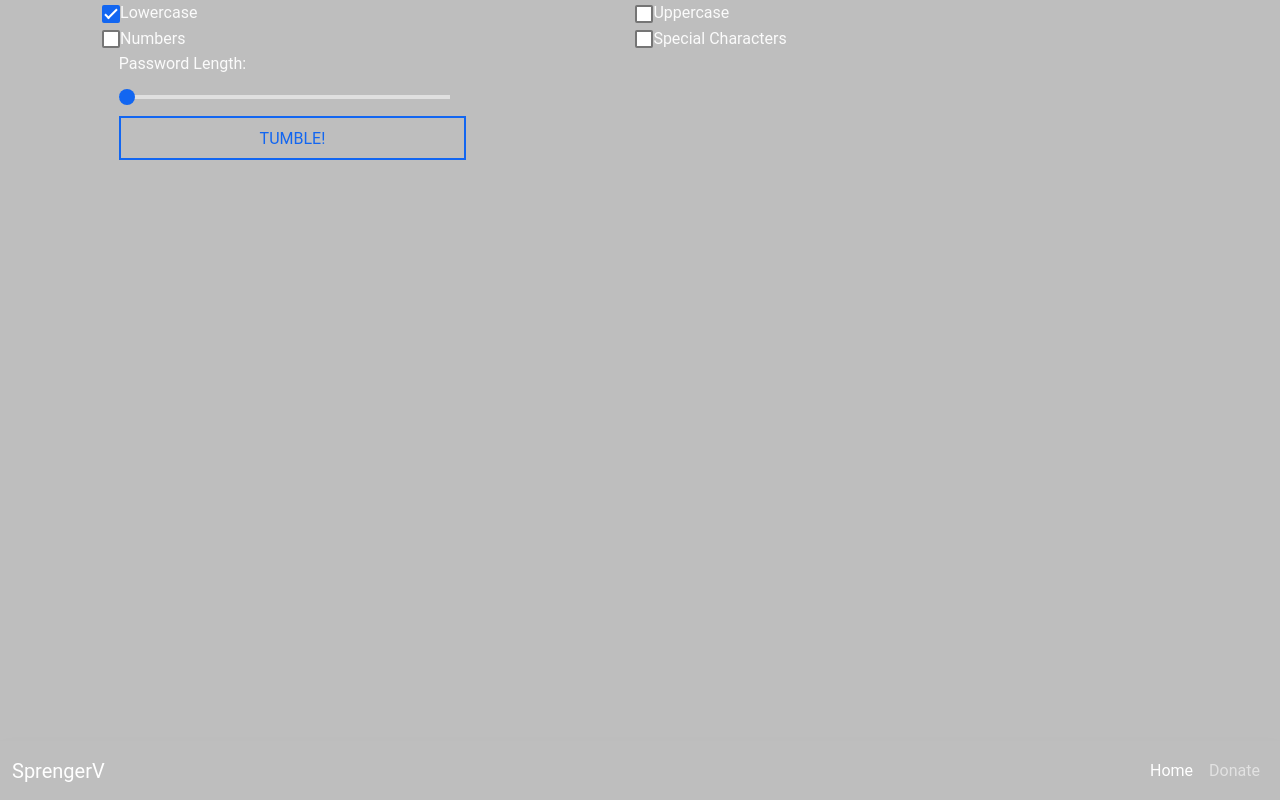
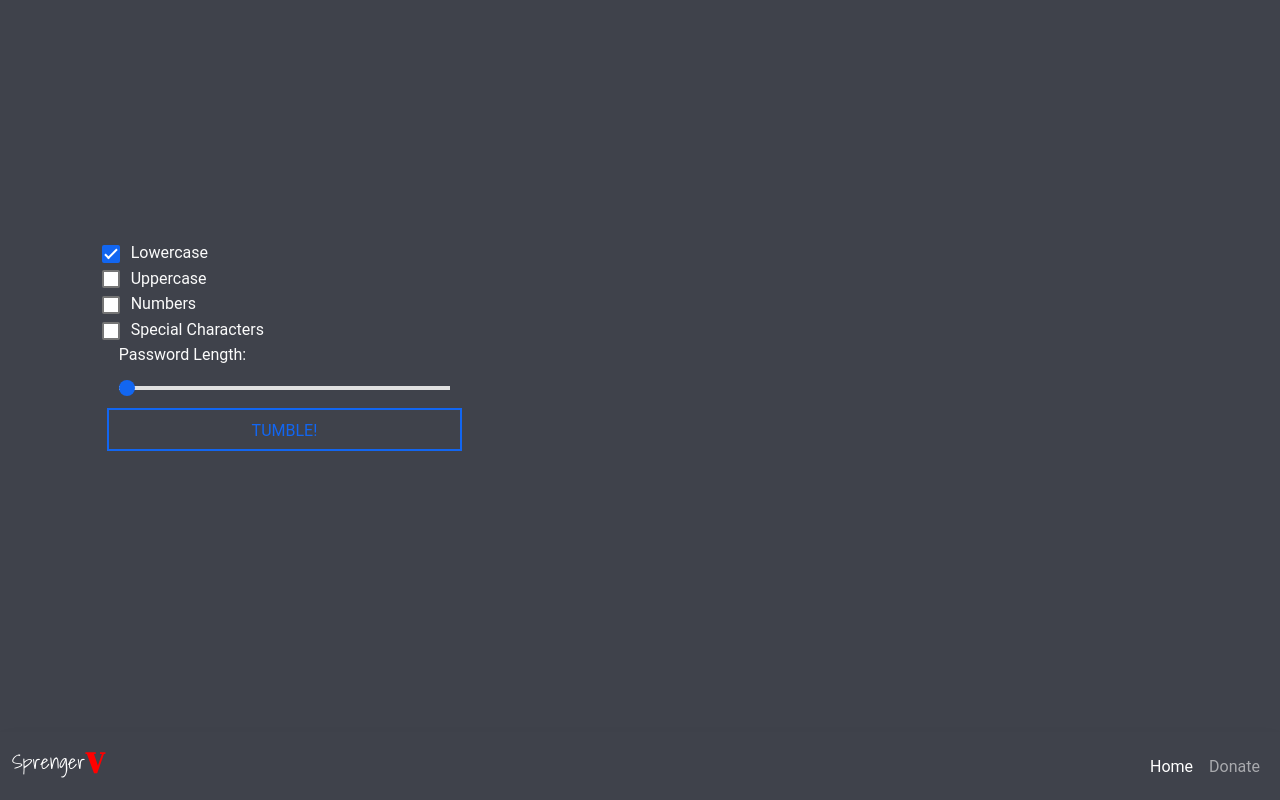
Before and after one commit to SprengerV/password_generator, a website: page index.html in a window 1280 px wide. Drawn offline with Linux system fonts and the light colour scheme.

Commit message:
polished up

```diff
--- a/css/custom.css
+++ b/css/custom.css
@@ -1,5 +1,5 @@
 body{
-    background-color: #bebebe;
+    background-color: #3f424b;
 }
 .carcaplow {
     position: static;
@@ -11,11 +11,26 @@ body{
 #background {
     background-image: url('key.jpg');
     min-height: 100vh;
+    background-origin: inherit;
 }
 #qr {
-
+    margin-top: -50px;
 }
 #support {
+    margin-top: 15vh;
+}
+#s {
+    font-family: 'Shadows Into Light', cursive;
+}
+#v {
+    font-family: 'Abril Fatface', cursive;
+    font-size: 28px;
+    font-weight: bold;
+    color: red;
+}
 
-
+@media only screen and (max-width: 500px) {
+    #background {
+        background-position-x: -60px;
+    }
 }
--- a/index.html
+++ b/index.html
@@ -11,6 +11,9 @@
     <link rel="stylesheet" href="https://use.fontawesome.com/releases/v5.11.2/css/all.css" />
     <!-- MDB -->
     <link rel="stylesheet" href="css/mdb.min.css" />
+    <!-- Google fonts -->
+    <link rel="preconnect" href="https://fonts.gstatic.com">
+    <link href="https://fonts.googleapis.com/css2?family=Abril+Fatface&family=Shadows+Into+Light&display=swap" rel="stylesheet">
     <!-- Custom styles -->
     <link rel='stylesheet' href='css/custom.css' />
   </head>
@@ -18,10 +21,11 @@
     <!-- BG image wrapper -->
     <div id='background' class='bg-cover'>
       <main class='container col-10'>
+        <div style='height: 30vh' class='row'></div>
         <!-- Password options -->
-        <form class='row d-flex justify-content-start'>
+        <form class='row'>
           <!-- Lowercase checkbox -->
-          <div class="form-check col-sm-6 d-flex justify-content-start">
+          <div class="form-check col-10 col-sm-6 align-self-center">
             <input
               class="form-check-input"
               type="checkbox"
@@ -29,65 +33,71 @@
               id="lower"
               checked
             />
-            <label class="form-check-label text-light" for="lower">
+            <label class="form-check-label text-light" for="lower" title='abcdefghijklmnopqrstuvwxyz'>
               Lowercase
             </label>
           </div>
+          <div class='w-100'></div>
           <!-- Uppercase checkbox -->
-          <div class="form-check col-sm-6 d-flex justify-content-start">
+          <div class="form-check col-10 col-sm-6">
             <input
               class="form-check-input"
               type="checkbox"
               value="1"
               id="upper"
             />
-            <label class="form-check-label text-light" for="upper">
+            <label class="form-check-label text-light" for="upper" title='ABCDEFGHIJKLMNOPQRSTUVWXYZ'>
               Uppercase
             </label>
           </div>
+          <div class='w-100'></div>
           <!-- Numbers checkbox -->
-          <div class="form-check col-sm-6 d-flex justify-content-start">
+          <div class="form-check col-10 col-sm-6">
             <input
               class="form-check-input"
               type="checkbox"
               value="1"
               id="number"
             />
-            <label class="form-check-label text-light" for="number">
+            <label class="form-check-label text-light" for="number" title='0123456789'>
               Numbers
             </label>
           </div>
+          <div class='w-100'></div>
           <!-- Special checkbox -->
-          <div class="form-check col-sm-6 d-flex justify-content-start">
+          <div class="form-check col-10 col-sm-6">
             <input
               class="form-check-input"
               type="checkbox"
               value="1"
               id="special"
             />
-            <label class="form-check-label text-light" for="special">
+            <label class="form-check-label text-light" for="special" title=" !&quot;#$%&'()*+,-./:;<=>?@[\]^_`{|}~">
               Special Characters
             </label>
           </div>
+          <div class='w-100'></div>
           <!-- Length slider -->
-          <div class='col-12 col-md-6 col-lg-4'>
+          <div class='col-9 col-md-6 col-lg-4'>
             <label class="form-label text-light" for="length">Password Length:</label>
             <div class="range">
               <input type="range" class="form-range" min="8" max="128" value=8 id="length" />
             </div>
           </div>
+          <div class='w-100'></div>
+          <button type='button' class='btn-outline-primary disabled col-9 col-md-6 col-lg-4' onclick="tumble()">
+            TUMBLE!
+          </button>
         </form>
         <!-- Password optiona -->
-        <button type='button' class='btn-outline-primary disabled col-12 col-md-6 col-lg-4' onclick="tumble()">
-          TUMBLE!
-        </button>
+        <div class='row'></div>
       </main>
       <!-- Navbar/footer -->
       <nav class="navbar navbar-expand-md navbar-dark fixed-bottom">
         <!-- Container wrapper -->
         <div class="container-fluid">
           <!-- Navbar brand -->
-          <a class="navbar-brand" href="index.html">SprengerV</a>
+          <h1 class="navbar-brand"><span id='s'>Sprenger</span><span id='v'>V</span></h1>
 
           <!-- Toggle button -->
           <button
```
Also changed, not shown: donate.html (+8 -4 lines), js/myjava.js (+0 -11 lines), README.md.
